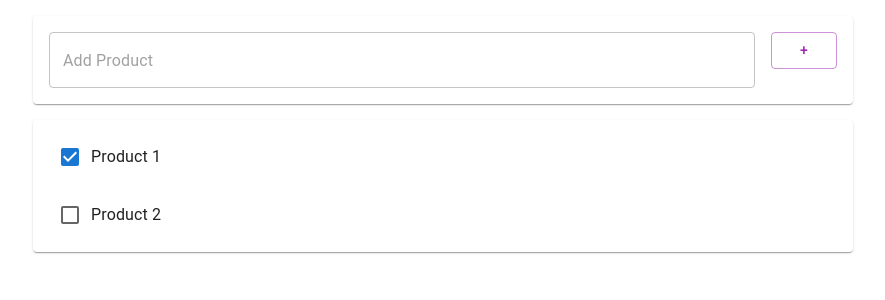
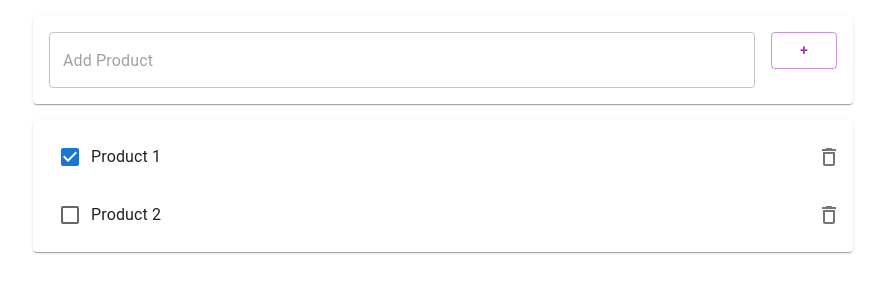
Before and after one commit to haneujeen/dashboard-react, a React (Create React App) app in the folder react-workspace/e-commerce-react-app/: page / in a window 1280 px wide. Shown: the top 300 px of the page, without its empty margins (197-1082 px from the left). Built offline with nearby package versions, Linux system fonts and the light colour scheme.

Commit message:
Add remove function to App.js and update Product.js

```diff
--- a/react-workspace/e-commerce-react-app/package.json
+++ b/react-workspace/e-commerce-react-app/package.json
@@ -5,6 +5,7 @@
   "dependencies": {
     "@emotion/react": "^11.10.8",
     "@emotion/styled": "^11.10.8",
+    "@mui/icons-material": "^5.11.16",
     "@mui/material": "^5.12.2",
     "@testing-library/jest-dom": "^5.16.5",
     "@testing-library/react": "^13.4.0",
--- a/react-workspace/e-commerce-react-app/src/App.js
+++ b/react-workspace/e-commerce-react-app/src/App.js
@@ -41,12 +41,21 @@ class App extends React.Component {
         console.log(products) // log the updated products array
     }
 
+    remove = (id) => {
+        const { products } = this.state;
+        const updatedProducts = products.filter(product => product.id !== id);
+        this.setState({ products: updatedProducts });
+        console.log(updatedProducts); // log the updated products array
+    }
+
     render() {
         var products = this.state.products.length > 0 && (
             <Paper style={{margin: 16}}>
                 <List>
                     {this.state.products.map(product => (
-                        <Product product={product} checked={product.checked}/>
+                        <Product product={product}
+                            checked={product.checked}
+                            remove={this.remove}/>
                     ))}
                 </List>
             </Paper>
@@ -59,9 +68,7 @@ class App extends React.Component {
                     <div>
                         {products}
                     </div>
-
                 </Container>
-
             </div>
         );
     }
--- a/react-workspace/e-commerce-react-app/src/Product.js
+++ b/react-workspace/e-commerce-react-app/src/Product.js
@@ -1,14 +1,28 @@
-import React from "react"
-import {ListItem, ListItemText, InputBase, Checkbox} from '@mui/material'
+import React from "react";
+import {
+    ListItem,
+    ListItemText,
+    InputBase,
+    Checkbox,
+    ListItemSecondaryAction,
+    IconButton
+} from '@mui/material';
+import { DeleteOutlined } from '@mui/icons-material';
 
 class Product extends React.Component {
     constructor(props) {
         super(props)
-        this.state = {product: props.product}
+        const { product } = props
+        this.state = { product }
+    }
+
+    handleRemove = () => {
+        const { product, remove } = this.props
+        remove(product.id)
     }
 
     render() {
-        const product = this.state.product
+        const { product } = this.props
         return(
             <ListItem>
                 <Checkbox checked={product.checked}/>
@@ -20,6 +34,14 @@ class Product extends React.Component {
                         value = {product.title}
                     />
                 </ListItemText>
+                <ListItemSecondaryAction>
+                    <IconButton
+                        edge="end"
+                        aria-label="delete"
+                        onClick={this.handleRemove}>
+                        <DeleteOutlined />
+                    </IconButton>
+                </ListItemSecondaryAction>
             </ListItem>
         )
     }
```
Also changed, not shown: 1 other file (tests, documents, lock files or other folders).
